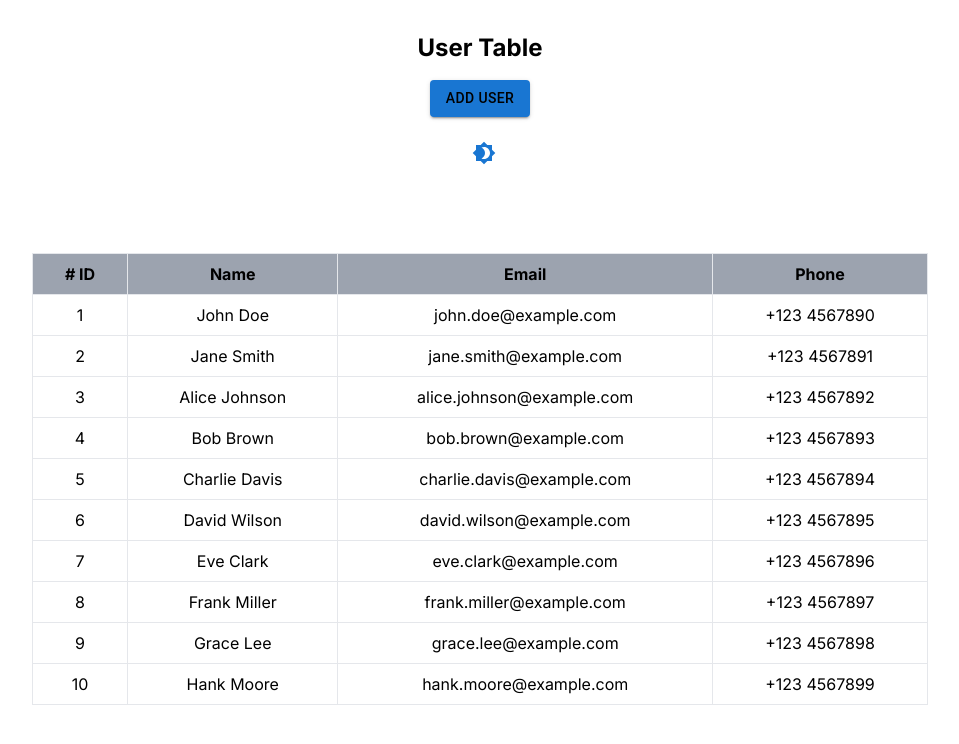
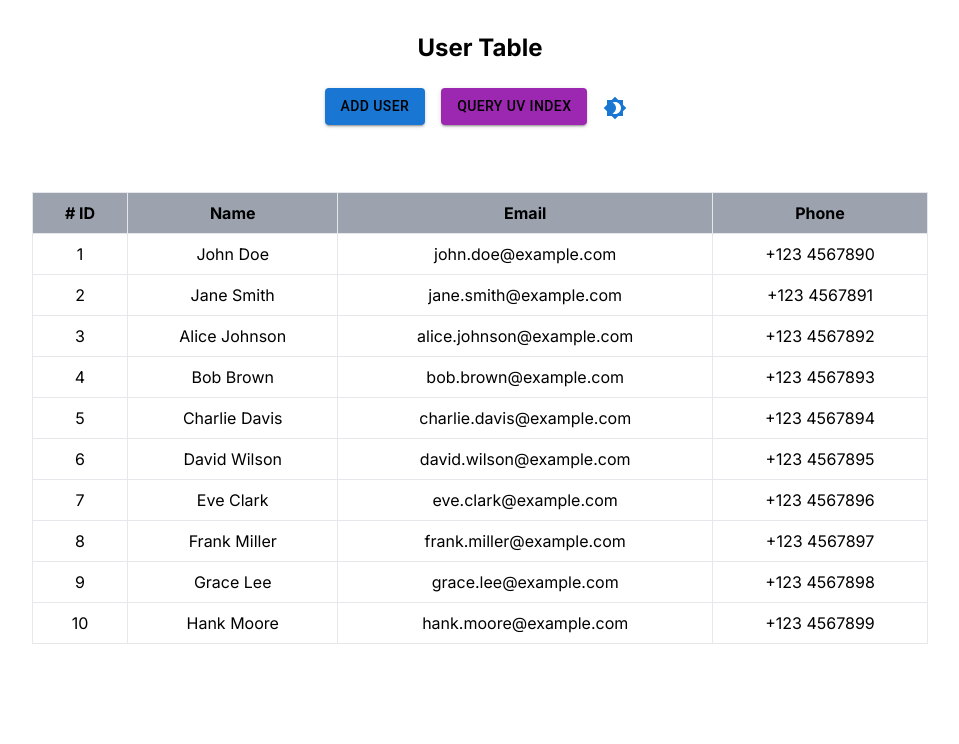
Before and after one commit to Hanniedew/Frontend-Assignment, a Next.js app in the folder frontend-assignment/: page / in a window 1280 px wide. Shown: the top 744 px of the page, without its empty margins (160-1119 px from the left). Built offline with nearby package versions, Linux system fonts and the light colour scheme.

Commit message:
added part 6 of the assignment, adding external api

```diff
--- a/frontend-assignment/src/app/Components/AddModal.js
+++ b/frontend-assignment/src/app/Components/AddModal.js
@@ -88,6 +88,7 @@ function AddModal() {
   return (
     <div>
       {/* Button to open modal */}
+      <div className="mr-4">
         <Button
           variant="contained"
           color="primary"
@@ -96,6 +97,8 @@ function AddModal() {
         >
           Add User
         </Button>
+      </div>
+
       <Modal
         open={open}
         onClose={handleClose}
--- a/frontend-assignment/src/app/Components/ColorMode.js
+++ b/frontend-assignment/src/app/Components/ColorMode.js
@@ -11,17 +11,7 @@ function ColorMode() {
   const theme = useTheme();
   const colorMode = useColorMode();
   return (
-    <Box
-      sx={{
-        display: "flex",
-        width: "100%",
-        alignItems: "center",
-        justifyContent: "center",
-        color: "text.primary",
-        borderRadius: 1,
-        p: 2,
-      }}
-    >
+    <Box>
       {/* {theme..mode} mode */}
       <IconButton
         sx={{ ml: 1 }}
--- /dev/null
+++ b/frontend-assignment/src/app/Components/UvIndexModal.js
@@ -0,0 +1,189 @@
+// Desc: Modal to display the UV index information
+// https://beta.data.gov.sg/datasets?formats=API&sort=Last+updated&resultId=d_076774d6843cc3369731f5abaef83d30
+// Data from data.gov
+// API Link:
+// https://api.data.gov.sg/v1/environment/uv-index
+
+// Desc: Modal to allow user to add new data entries
+
+import { useState, useContext } from "react";
+
+import Box from "@mui/material/Box";
+import Button from "@mui/material/Button";
+import Modal from "@mui/material/Modal";
+import Typography from "@mui/material/Typography";
+
+// To style the modal
+const style = {
+  position: "absolute",
+  top: "50%",
+  left: "50%",
+  transform: "translate(-50%, -50%)",
+  width: "90%", // Default width for mobile screens
+  maxWidth: "350px", // Max width for small mobile screens
+  bgcolor: "background.paper",
+  border: "1px solid #000",
+  borderRadius: 3,
+  boxShadow: 24,
+  p: 4,
+  // Media query for desktop screens
+  "@media (min-width: 768px)": {
+    width: "50%", // Adjusted width for desktop screens
+    maxWidth: "500px", // Max width for desktop screens
+  },
+};
+
+function UvIndexModal() {
+  const [open, setOpen] = useState(false);
+  const [uvIndexData, setUvIndexData] = useState(null);
+
+  const handleOpen = async () => {
+    try {
+      const response = await fetch(
+        "https://api.data.gov.sg/v1/environment/uv-index"
+      );
+      if (!response.ok) {
+        throw new Error("Failed to fetch UV index data");
+      }
+      const data = await response.json();
+      const latestEntry = data.items[0];
+      setUvIndexData(latestEntry);
+      setOpen(true);
+    } catch (error) {
+      console.error("Error fetching UV index data:", error);
+    }
+  };
+  const handleClose = () => {
+    setOpen(false);
+  };
+
+  return (
+    <div>
+      {/* Button to open modal */}
+      <Button
+        variant="contained"
+        color="secondary"
+        sx={{ color: "inherit" }}
+        onClick={handleOpen}
+      >
+        Query UV Index
+      </Button>
+      <Modal
+        open={open}
+        onClose={handleClose}
+        aria-labelledby="modal-modal-title"
+        aria-describedby="modal-modal-description"
+      >
+        <Box sx={style}>
+          <Typography variant="h6" mb={2} align="center">
+            UV Index Information for Date:{" "}
+            {uvIndexData &&
+              new Date(uvIndexData.timestamp).toLocaleDateString()}
+          </Typography>
+          {uvIndexData && (
+            <Box sx={{ mt: 2 }}>
+              <table style={{ width: "100%", borderCollapse: "collapse" }}>
+                <thead>
+                  <tr>
+                    <th style={{ border: "1px solid #000", padding: "8px" }}>
+                      Time
+                    </th>
+                    <th style={{ border: "1px solid #000", padding: "8px" }}>
+                      Index
+                    </th>
+                  </tr>
+                </thead>
+                <tbody>
+                  {uvIndexData.index.map((entry, index) => (
+                    <tr key={index}>
+                      <td className="border border-gray-400 px-4 py-2 text-center">
+                        {new Date(entry.timestamp).toLocaleTimeString()}
+                      </td>
+                      <td className="border border-gray-400 px-4 py-2 text-center">
+                        {entry.value}
+                      </td>
+                    </tr>
+                  ))}
+                </tbody>
+              </table>
+            </Box>
+          )}
+          {!uvIndexData && (
+            <Typography variant="body1" align="center">
+              Loading UV Index data...
+            </Typography>
+          )}
+        </Box>
+      </Modal>
+    </div>
+  );
+}
+
+export default UvIndexModal;
+
+// Sample json: from the url
+// {
+//   "items": [
+//     {
+//       "timestamp": "2024-06-24T19:00:00+08:00",
+//       "update_timestamp": "2024-06-24T19:10:56+08:00",
+//       "index": [
+//         {
+//           "value": 0,
+//           "timestamp": "2024-06-24T19:00:00+08:00"
+//         },
+//         {
+//           "value": 1,
+//           "timestamp": "2024-06-24T18:00:00+08:00"
+//         },
+//         {
+//           "value": 3,
+//           "timestamp": "2024-06-24T17:00:00+08:00"
+//         },
+//         {
+//           "value": 1,
+//           "timestamp": "2024-06-24T16:00:00+08:00"
+//         },
+//         {
+//           "value": 4,
+//           "timestamp": "2024-06-24T15:00:00+08:00"
+//         },
+//         {
+//           "value": 8,
+//           "timestamp": "2024-06-24T14:00:00+08:00"
+//         },
+//         {
+//           "value": 7,
+//           "timestamp": "2024-06-24T13:00:00+08:00"
+//         },
+//         {
+//           "value": 7,
+//           "timestamp": "2024-06-24T12:00:00+08:00"
+//         },
+//         {
+//           "value": 4,
+//           "timestamp": "2024-06-24T11:00:00+08:00"
+//         },
+//         {
+//           "value": 2,
+//           "timestamp": "2024-06-24T10:00:00+08:00"
+//         },
+//         {
+//           "value": 1,
+//           "timestamp": "2024-06-24T09:00:00+08:00"
+//         },
+//         {
+//           "value": 0,
+//           "timestamp": "2024-06-24T08:00:00+08:00"
+//         },
+//         {
+//           "value": 0,
+//           "timestamp": "2024-06-24T07:00:00+08:00"
+//         }
+//       ]
+//     }
+//   ],
+//   "api_info": {
+//     "status": "healthy"
+//   }
+// }
--- a/frontend-assignment/src/app/page.js
+++ b/frontend-assignment/src/app/page.js
@@ -2,6 +2,8 @@
 import Table from "./Components/Table";
 import { DataProvider } from "./Context/DataContext";
 import AddModal from "./Components/AddModal";
+import UvIndexModal from "./Components/UvIndexModal";
+
 import ColorMode from "./Components/ColorMode";
 import { ColorModeProvider } from "./Context/ColorModeProvider";
 
@@ -10,9 +12,13 @@ export default function Home() {
     <DataProvider>
       <ColorModeProvider>
         <div className="text-center mt-8 px-4 md:px-0">
-          <h1 className="mb-4 text-2xl font-bold">User Table</h1>
-          <AddModal />
-          <ColorMode />
+          <h1 className="mb-6 text-2xl font-bold">User Table</h1>
+
+          <div className="flex flex-row justify-center">
+            <AddModal />
+            <UvIndexModal />
+            <ColorMode />
+          </div>
 
           <Table />
         </div>
```
Lines whose indentation alone changed are shown as unchanged.
